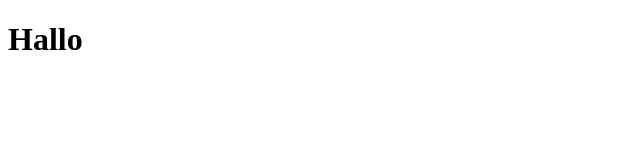
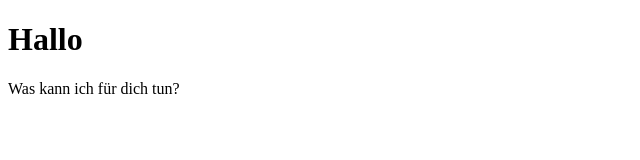
Before and after one commit to JT9002/jtlernt, a plain HTML site: page index.html in a window 1280 px wide. Shown: the whole page, without its empty margins (0-640 px from the left). Drawn offline with Linux system fonts and the light colour scheme.

Commit message:
Text "Was kann ich für dich tun?" unter der Überschrift ergänzt
Co-Authored-By: Claude Opus 5.5 <noreply@anthropic.com>

```diff
--- a/index.html
+++ b/index.html
@@ -7,5 +7,6 @@
 </head>
 <body>
   <h1>Hallo</h1>
+  <p>Was kann ich für dich tun?</p>
 </body>
 </html>
```
